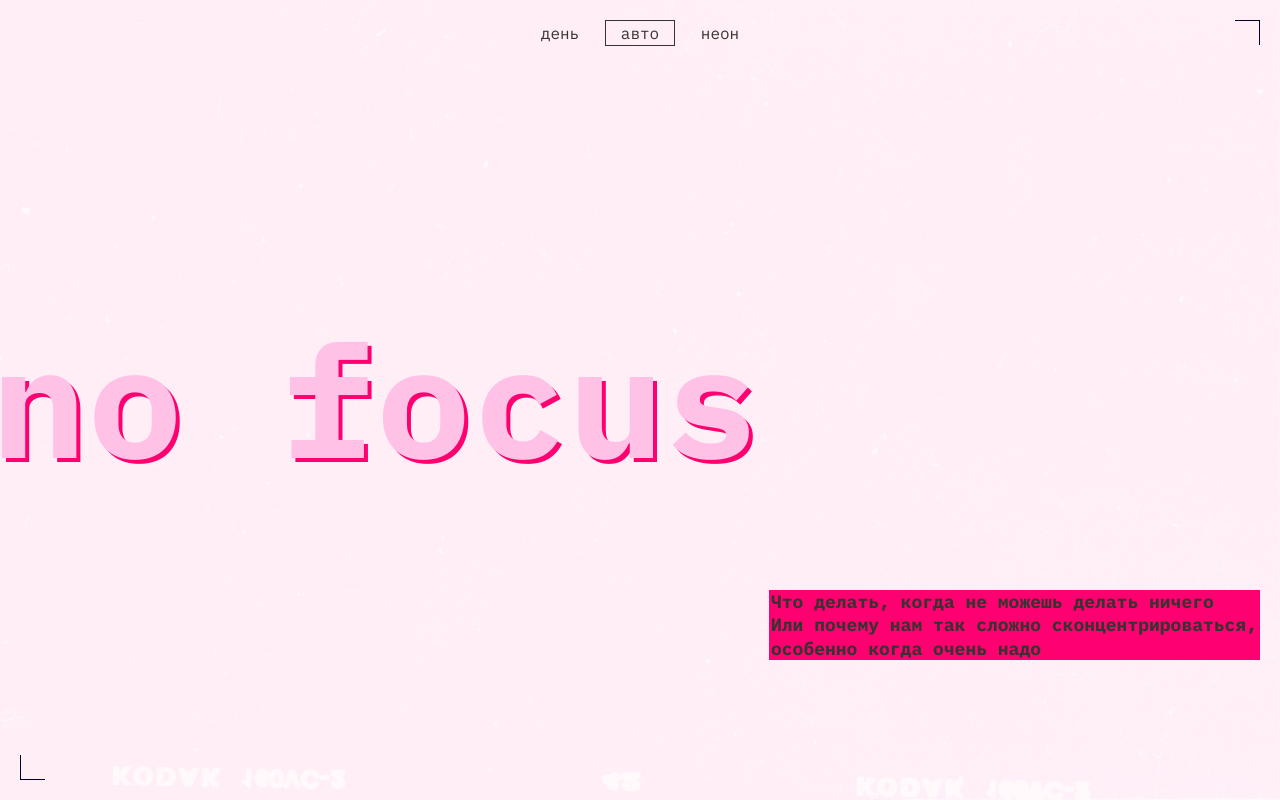
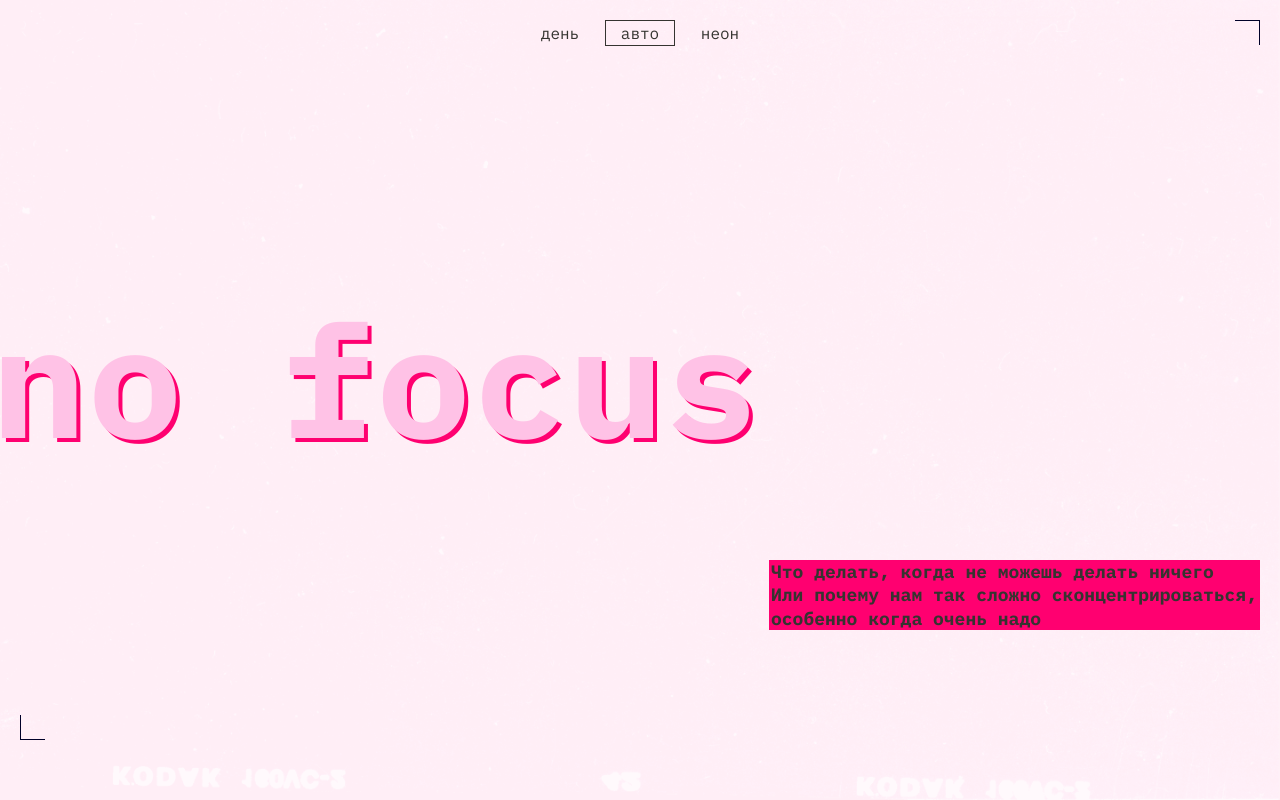
Before and after one commit to MiroshnikovLI/slozhno-sosredotochitsya, a website: page index.html in a window 1280 px wide. Shown: the top 800 px of the page. Drawn offline with Linux system fonts and the light colour scheme.

Commit message:
fix padding body

```diff
--- a/styles/globals.css
+++ b/styles/globals.css
@@ -10,7 +10,6 @@ body {
   min-inline-size: 375px;
   max-inline-size: 1440px;
   margin: 0 auto;
-  padding: 0;
 }
 
 h1,
--- a/styles/style.css
+++ b/styles/style.css
@@ -16,19 +16,10 @@
     background 0.3s;
 }
 
-.decorated-zone::before {
-  transition: border 0.3s;
-}
-
-.decorated-zone::after {
-  transition: border 0.3s;
-}
-
 .page {
   display: flex;
   flex-direction: column;
   gap: 40px;
-  padding: var(--global-padding);
   font-family: 'IBM Plex mono', sans-serif;
   font-weight: 400;
   background-color: var(--bg-global-color);
@@ -42,26 +33,28 @@
 .decorated-zone {
   position: relative;
 
+  &::after {
+    content: '';
+    position: absolute;
+    bottom: var(--global-padding);
+    left: var(--global-padding);
+    inline-size: 25px;
+    block-size: 25px;
+    border-block-end: 1px solid var(--decor-line);
+    border-inline-start: 1px solid var(--decor-line);
+    transition: border 0.3s;
+  }
+
   &::before {
     content: '';
     position: absolute;
-    top: 0;
-    right: 0;
+    top: var(--global-padding);
+    right: var(--global-padding);
     inline-size: 25px;
     block-size: 25px;
     border-block-start: 1px solid var(--decor-line);
     border-inline-end: 1px solid var(--decor-line);
-  }
-
-  &::after {
-    content: '';
-    position: absolute;
-    bottom: 0;
-    left: 0;
-    inline-size: 25px;
-    block-size: 25px;
-    border-block-end: 1px solid var(--decor-line);
-    border-inline-start: 1px solid var(--decor-line);
+    transition: border 0.3s;
   }
 }
 
@@ -124,6 +117,7 @@
 .header {
   display: grid;
   grid-template-rows: 0.7fr 1.1fr 1fr;
+  padding: var(--global-padding);
   block-size: calc(100vh - (var(--global-padding) * 2));
 }
 
@@ -201,6 +195,8 @@
   flex-direction: column;
   row-gap: 50px;
   padding-block-start: 11px;
+  padding-inline-end: var(--global-padding);
+  padding-inline-start: var(--global-padding);
 }
 
 .section {
@@ -267,6 +263,8 @@
   place-items: center;
   block-size: calc(100vh - (var(--global-padding) * 2));
   margin-block-start: 8px;
+  padding-inline-end: var(--global-padding);
+  padding-inline-start: var(--global-padding);
 }
 
 .footer-title {
```
